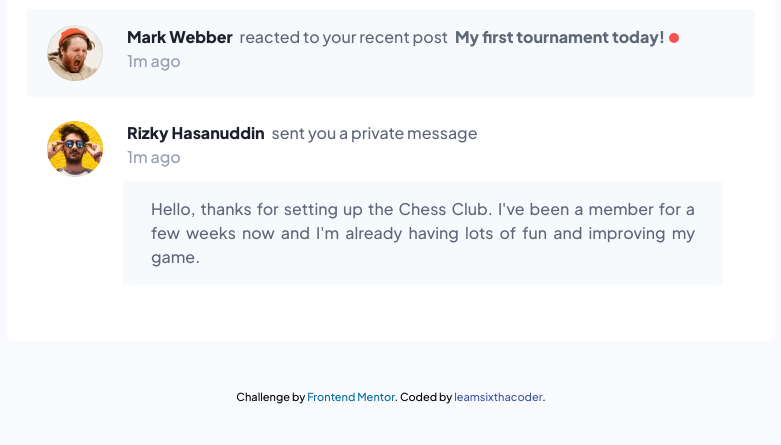
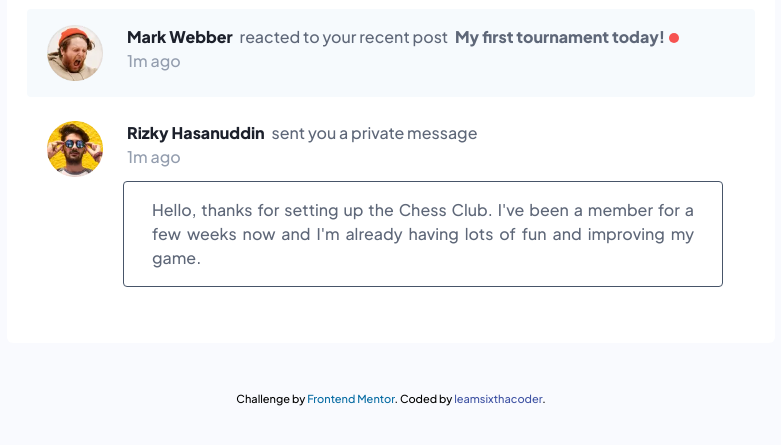
Before and after one commit to leamsixthacoder/notifications-page-main, a website: page index.html in a window 1280 px wide. Shown: the part 123-568 px from the top of the page, without its empty margins (249-1030 px from the left). Drawn offline with Linux system fonts and the light colour scheme.

Commit message:
adding-last-adjustments-to-the-message-container

```diff
--- a/index.html
+++ b/index.html
@@ -78,7 +78,7 @@
           <div class="px-1">
             <span class="text-[#939dae]">1m ago</span>
           </div>
-          <div class="bg-[#f6fafd] my-3 py-4 px-7 max-w-[600px]">
+          <div class="hover:bg-[#f6fafd] cursor-pointer my-3 py-4 px-7 max-w-[600px] hover:border-none border-[1px] border-solid border-slate-600 rounded">
             <p class="text-[16px] text-justify text-[#5e6778] font-medium">  Hello, thanks for setting up the Chess Club. I've been a member for a few weeks now and
               I'm already having lots of fun and improving my game.</p>
           </div>
```
Also changed, not shown: dist/output.css.
